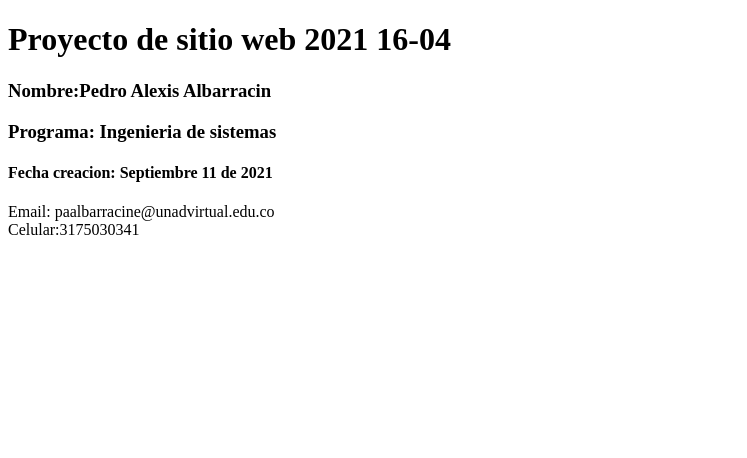
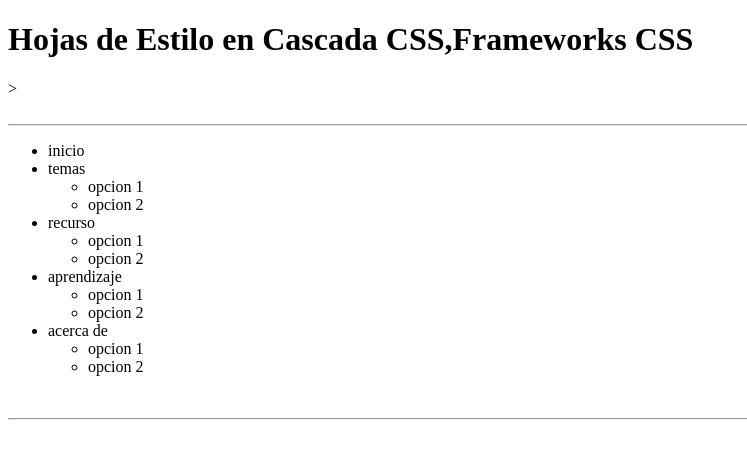
Before and after one commit to Alexis2021albarracin/DWS-Pedro-Alexis-Albarracin, a plain HTML site: page index.html in a window 1280 px wide. Shown: the whole page, without its empty margins (0-747 px from the left). Drawn offline with Linux system fonts and the light colour scheme.

Commit message:
Add files via upload

```diff
--- a/index.html
+++ b/index.html
@@ -1,5 +1,5 @@
 <!DOCTYPE html>
-<html lang="en">
+<html lang="es">
 <head>
     <meta charset="UTF-8">
     <meta http-equiv="X-UA-Compatible" content="IE=edge">
@@ -7,12 +7,43 @@
     <title>Document</title>
 </head>
 <body>
-  <h1>Proyecto de sitio web 2021 16-04</h1>
-   <H3>Nombre:Pedro Alexis Albarracin</H3>
-   <h3>Programa: Ingenieria de sistemas</h3>
-   <h4>Fecha creacion: Septiembre 11 de 2021</h4>
-   <p>Email: paalbarracine@unadvirtual.edu.co <br>
-      Celular:3175030341 <br>
-   </p>
-</body>
-</html>
+    <header>
+      <h1>Hojas de Estilo en Cascada CSS,Frameworks CSS </h1>
+   ></header>
+  <nav><br>
+    <hr>
+
+   <ul>
+       <li>inicio</li>
+       <li>temas
+           <ul>
+                 <li>opcion 1</li>
+                 <li>opcion 2</li>
+           </ul>
+       </li>
+       <li>recurso
+           <ul>
+               <li>opcion 1</li>
+               <li>opcion 2</li>
+           </ul>
+       </li>
+       <li>aprendizaje
+           <ul>
+               <li>opcion 1</li>
+               <li>opcion 2</li>
+           </ul>
+       </li>
+       <li>acerca de
+           <ul>
+               <li>opcion 1</li>
+               <li>opcion 2</li>
+           </ul>
+       </li>
+   </ul><br><hr>
+  </nav>
+
+
+
+
+
+</body><html>
```
